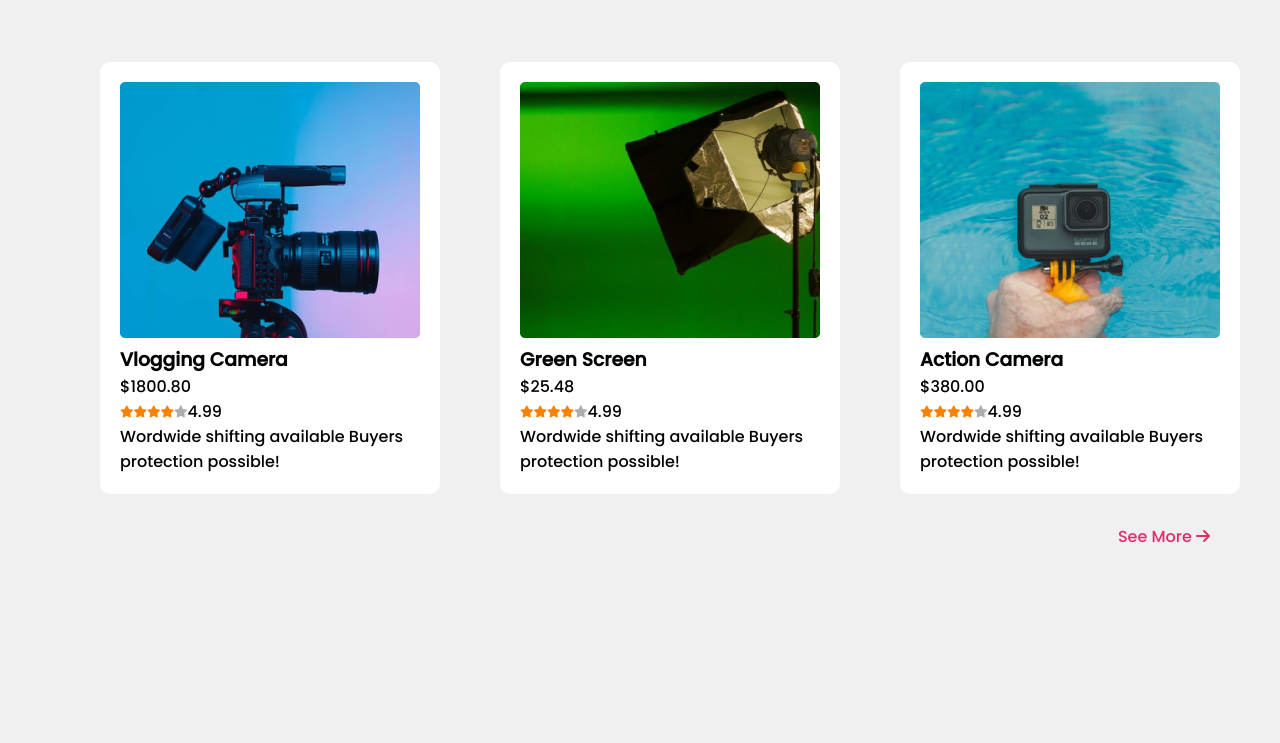
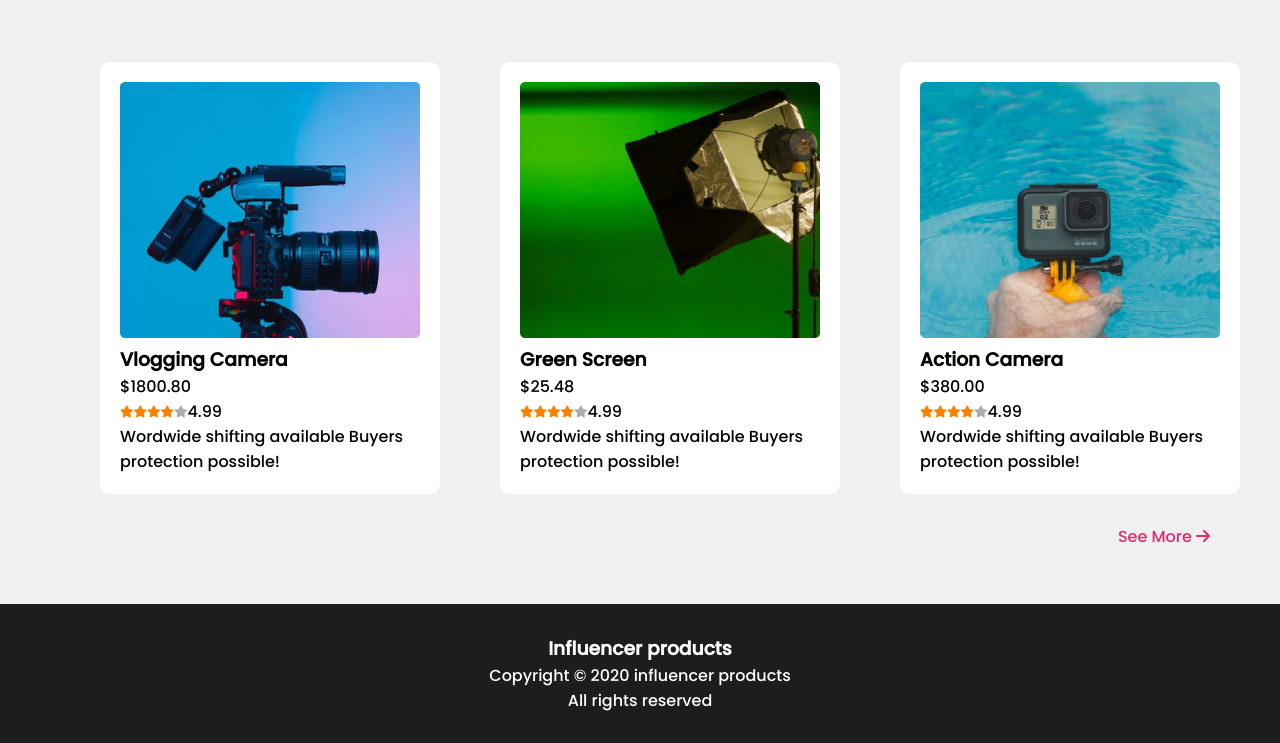
Before and after one commit to abdulawalsuhail/influencer-gear-main, a plain HTML site: page index.html in a window 1280 px wide. Shown: the part 1598-2341 px from the top of the page. Before the commit the page ends 2147 px from the top, so only its background shows below. Drawn offline with Linux system fonts and the light colour scheme.

Commit message:
footer added

```diff
--- a/index.html
+++ b/index.html
@@ -9,6 +9,9 @@
     <link rel="stylesheet" href="style.css">
 </head>
 <body>
+    <!-- =======================
+            Header start
+    ============================-->
     <header>
         <nav class="container">
             <h1>Influencer products</h1>
@@ -33,6 +36,10 @@
             </div>
         </section>
     </header>
+    <!--=================================
+                 Header End
+    ====================================-->
+    <!-- main part start -->
     <main class="container">
         <h1 class="height">Popular Collection</h1>
         <div class="parts">
@@ -212,5 +219,14 @@
             <a href="">See More <i class="fas fa-arrow-right"></i></a>
         </div>
     </main>
+    <!-- main part end -->
+    <footer>
+        <div class="last-child">
+            <h3>Influencer products</h3>
+            <p>Copyright © 2020  influencer products</p>
+            <span>All rights reserved</span>
+        </div>
+        <!-- Social link -->
+    </footer>
 </body>
 </html>
--- a/style.css
+++ b/style.css
@@ -149,3 +149,14 @@ h1 {
 .fa-star.empty {
     color: #aeaeae;
 }
+
+/* =============================================
+                footer style
+====================================================*/
+.last-child {
+    text-align: center;
+    margin-top: 80px;
+    padding: 30px;
+    background-color: #1d1d1d;
+    color: #fff;
+}
```
